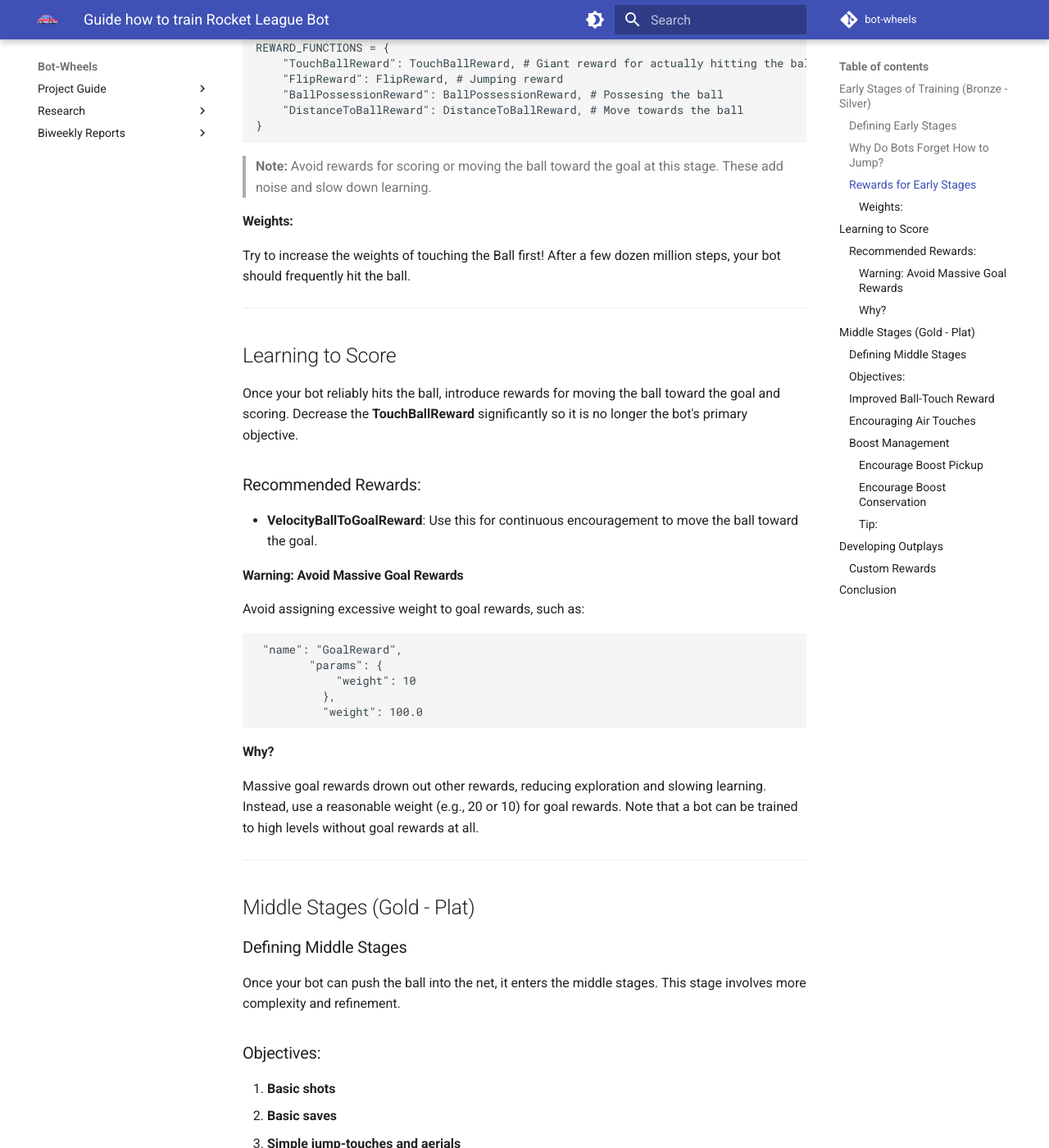
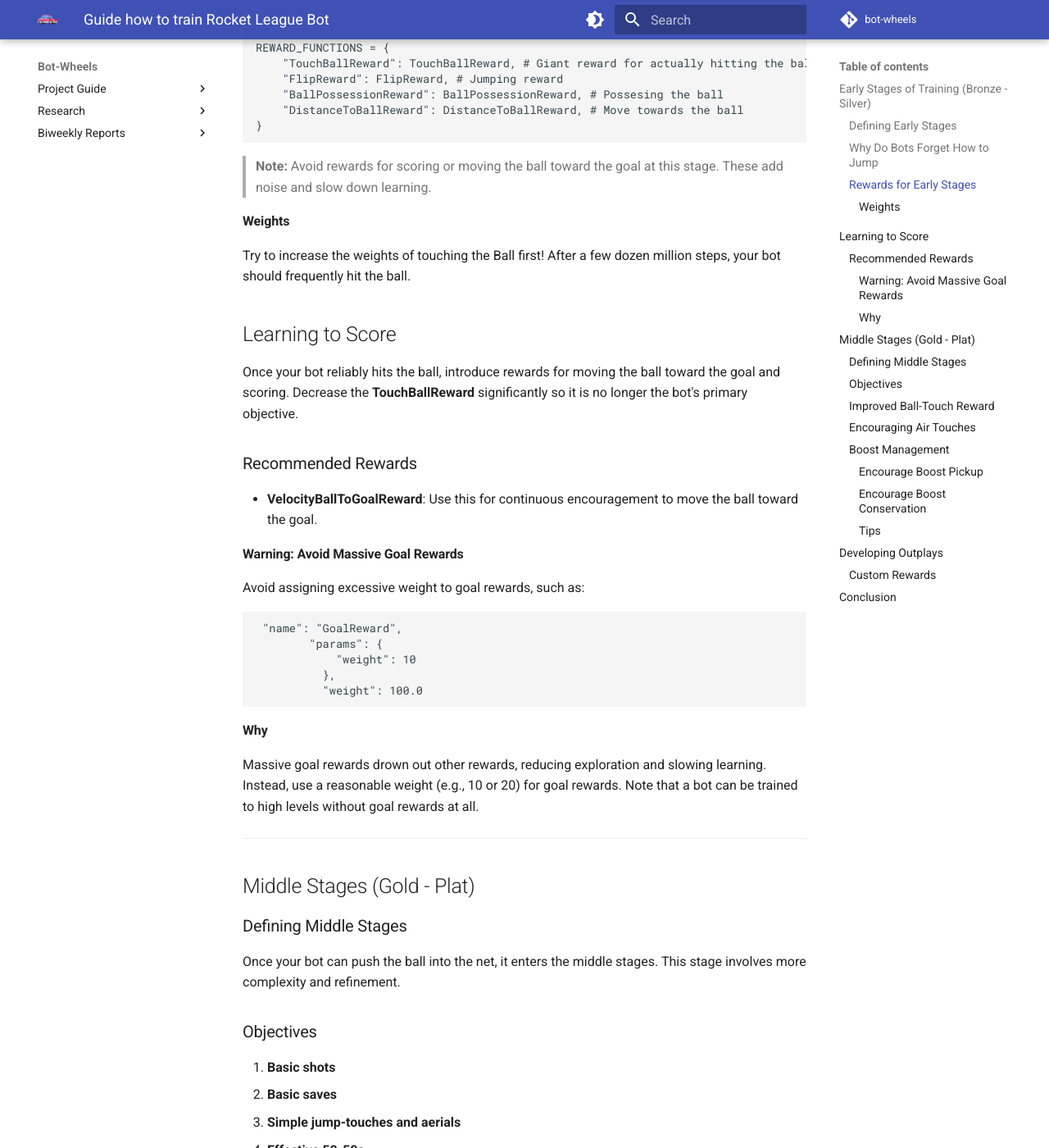
Before and after one commit to bot-wheels/docs, an MkDocs documentation site: the page built from docs/project-guide/Properly-BOT-training.md, in a window 1280 px wide and 1400 px high, scrolled down 781 px. Shown: the whole window at 82% size. Built offline with MkDocs 1.6.1 and Material for MkDocs 9.7.7, drawn with Linux system fonts in a browser that asks for light colours; some of the changed text lies outside the part shown.

Commit message:
Update Properly-BOT-training.md

````diff
--- a/docs/project-guide/Properly-BOT-training.md
+++ b/docs/project-guide/Properly-BOT-training.md
@@ -11,7 +11,7 @@ The early stages of training refer to the period when your bot is not yet trying
 1. **Learning to touch the ball (TouchBallReward)**
 2. **Ensuring the bot doesn't forget how to jump (FlipReward)**
 
-### Why Do Bots Forget How to Jump?
+### Why Do Bots Forget How to Jump
 
 Controlling the car in the air is challenging and less forgiving compared to ground driving. A fresh bot tasked with reaching the ball often learns quickly to avoid jumping altogether. Unfortunately, this makes it harder for the bot to rediscover jumping later.
 
@@ -30,19 +30,18 @@ REWARD_FUNCTIONS = {
 
 > **Note:** Avoid rewards for scoring or moving the ball toward the goal at this stage. These add noise and slow down learning.
 
-#### Weights:
+#### Weights
 
 Try to increase the weights of touching the Ball first! After a few dozen million steps, your bot should frequently hit the ball.
 
-&#x20;  &#x20;
-
+&#x20;&#x20;
 ---
 
 ## Learning to Score
 
 Once your bot reliably hits the ball, introduce rewards for moving the ball toward the goal and scoring. Decrease the **TouchBallReward** significantly so it is no longer the bot's primary objective.
 
-### Recommended Rewards:
+### Recommended Rewards
 
 - **VelocityBallToGoalReward**: Use this for continuous encouragement to move the ball toward the goal.&#x20;
 
@@ -58,9 +57,9 @@ Avoid assigning excessive weight to goal rewards, such as:
           "weight": 100.0
 ```
 
-#### Why?
+#### Why
 
-Massive goal rewards drown out other rewards, reducing exploration and slowing learning. Instead, use a reasonable weight (e.g., 20 or 10) for goal rewards. Note that a bot can be trained to high levels without goal rewards at all.
+Massive goal rewards drown out other rewards, reducing exploration and slowing learning. Instead, use a reasonable weight (e.g., 10 or 20) for goal rewards. Note that a bot can be trained to high levels without goal rewards at all.
 
 ---
 
@@ -70,7 +69,7 @@ Massive goal rewards drown out other rewards, reducing exploration and slowing l
 
 Once your bot can push the ball into the net, it enters the middle stages. This stage involves more complexity and refinement.
 
-### Objectives:
+### Objectives
 
 1. **Basic shots**
 2. **Basic saves**
@@ -111,7 +110,7 @@ Reward bots based on boost levels, emphasizing lower amounts:
 reward = sqrt(player.boost_amount)
 ```
 
-#### Tip:
+#### Tips
 
 - Increase the reward if the bot wastes boost.
 - Decrease it if the bot hoards boost unnecessarily.
````
